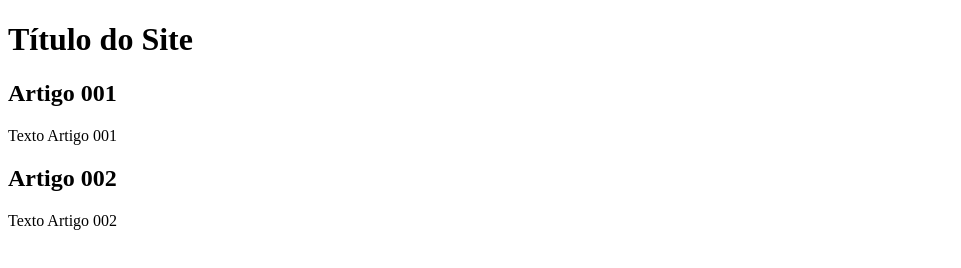
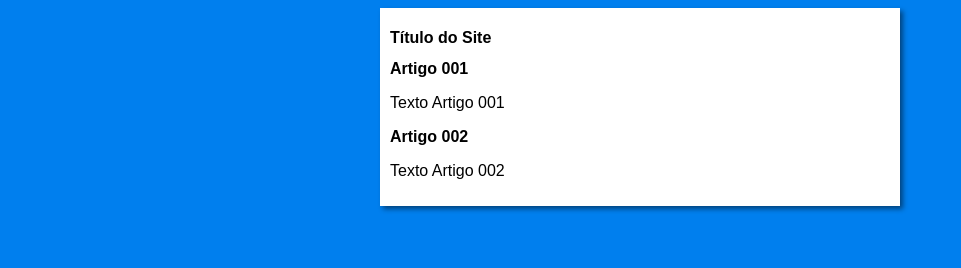
Before and after one commit to jeffersonfantasia/TestGitHub, a plain HTML site: page SiteExemple/index.html in a window 1280 px wide. Shown: the whole page, without its empty margins (0-961 px from the left). Drawn offline with Linux system fonts and the light colour scheme.

Commit message:
Design Commit

```diff
--- /dev/null
+++ b/SiteExemple/estilos/style.css
@@ -0,0 +1,16 @@
+*{
+    font-family: Arial, Helvetica, sans-serif;
+    font-size: 16px;
+}
+
+body {
+    background-color: rgb(0, 127, 238);
+}
+
+main {
+    background-color: white;
+    width: 500px;
+    margin: auto;
+    padding: 10px;
+    box-shadow: 3px 3px 5px rgba(0, 0, 0, 0.473);
+}
--- a/SiteExemple/index.html
+++ b/SiteExemple/index.html
@@ -4,6 +4,7 @@
     <meta charset="UTF-8">
     <meta name="viewport" content="width=device-width, initial-scale=1.0">
     <title>Meu site</title>
+    <link rel="stylesheet" href="estilos/style.css">
 </head>
 <body>
     <main>
```
